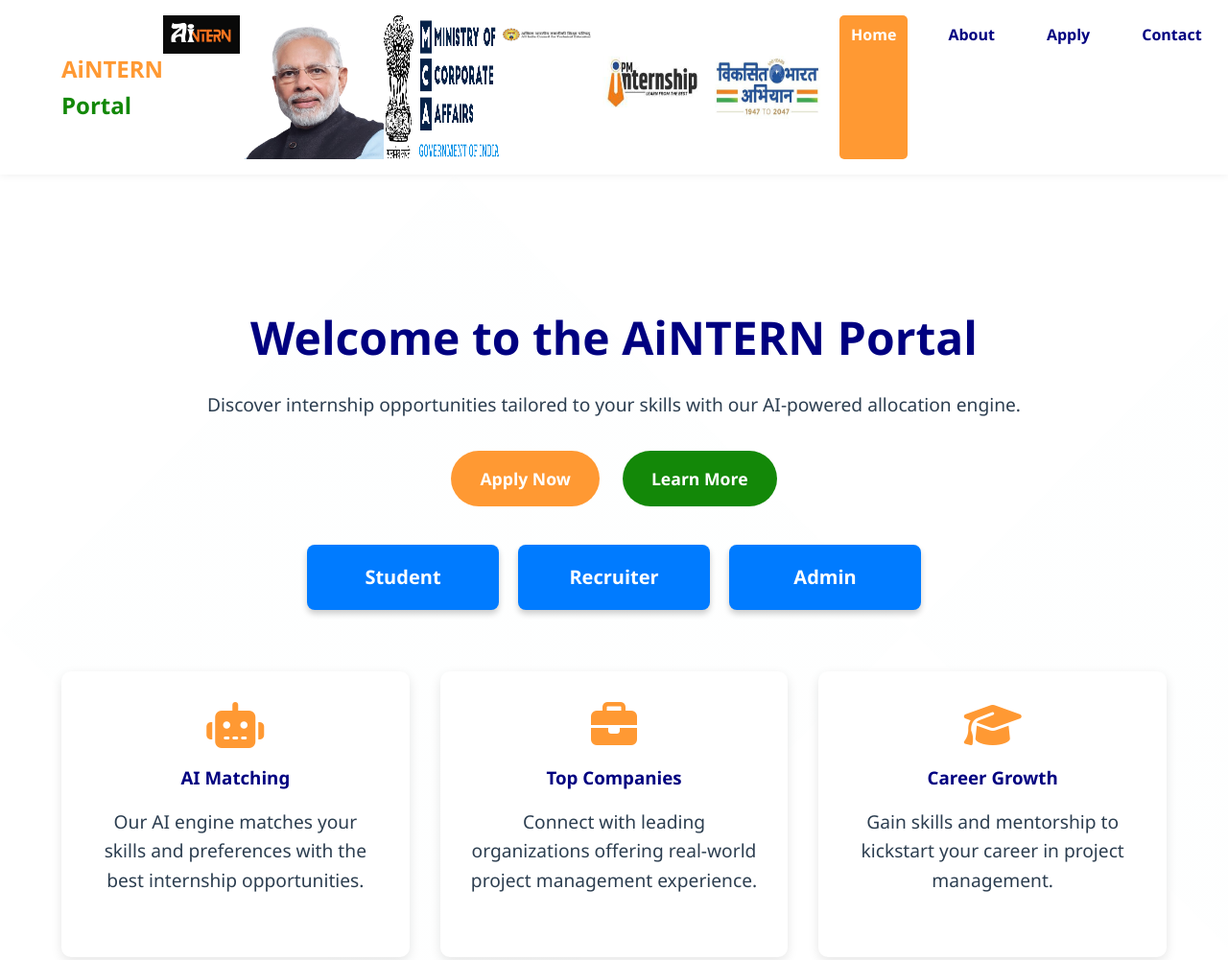
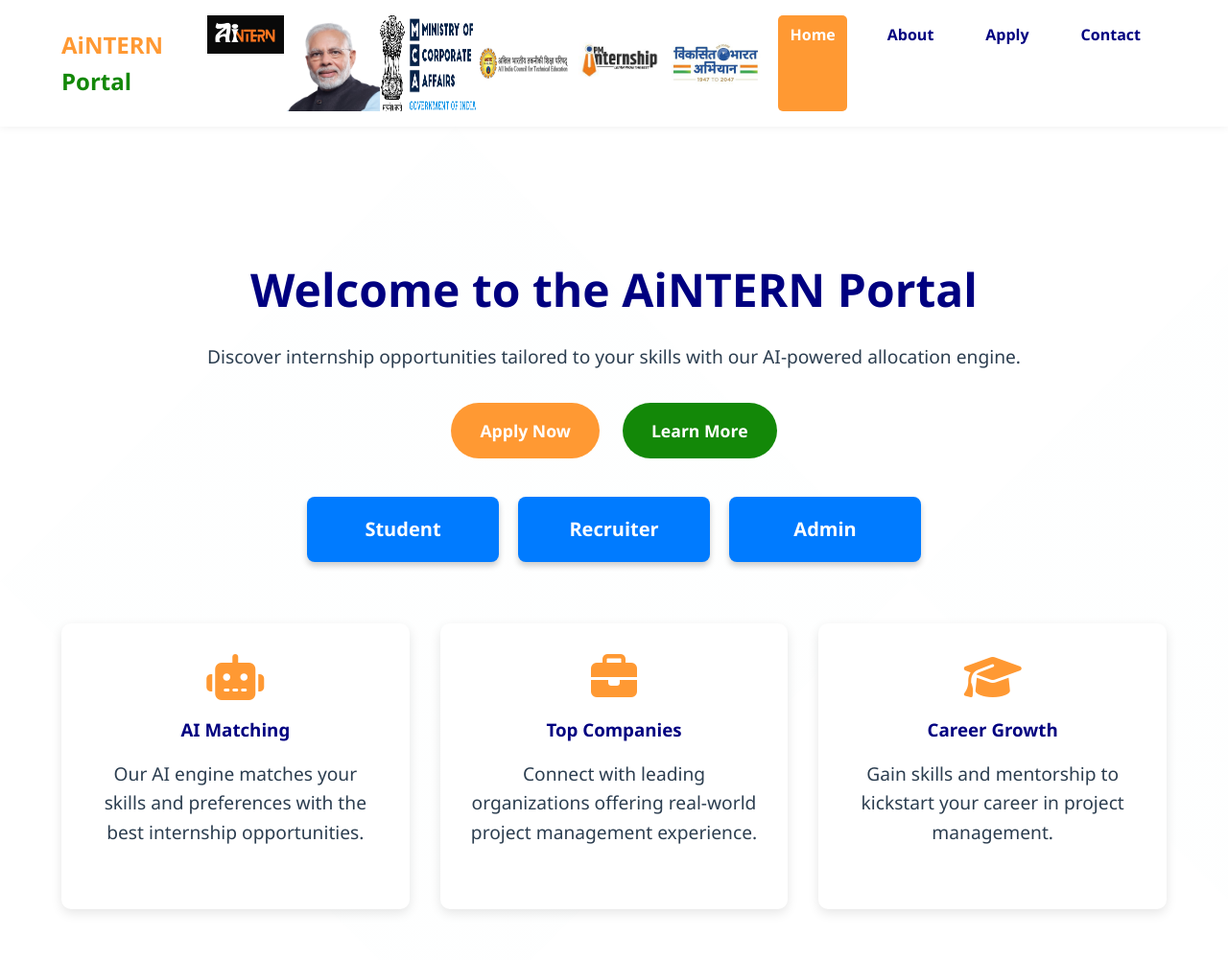
Before and after one commit to Team-AiNTERN/AIntern, a plain HTML site: page index.html in a window 1280 px wide. Shown: the top 1001 px of the page at 96% size. Drawn offline with Linux system fonts and the light colour scheme.

Commit message:
Update index.html

```diff
--- a/index.html
+++ b/index.html
@@ -17,13 +17,13 @@
         <div class="logo">AiNTERN <span>Portal</span></div>
         <nav class="nav-links">
                 <img src="ainternlogo1.png" alt="Logo" width="80" height="40">
-            <img src="favicon.png" alt="Logo" width="150">
+            <img src="favicon.png" alt="Logo" width="100">
 
-            <img src="Ministry_of_Corporate_Affairs_India.png" alt="Logo" width="120">
+            <img src="Ministry_of_Corporate_Affairs_India.png" alt="Logo" width="100">
 
-            <img src="AICTE-logo.png" alt="Logo" width="100" height="40">
-            <img src="pminternship.png" alt="Logo" width="120">
-            <img src="viksitbharat.png" alt="Logo" width="120">
+            <img src="AICTE-logo.png" alt="Logo" width="100" height="100">
+            <img src="pminternship.png" alt="Logo" width="100">
+            <img src="viksitbharat.png" alt="Logo" width="100">
             <a href="#home" class="active">Home</a>
             <a href="#about">About</a>
             <a href="#student-apply">Apply</a>
```
